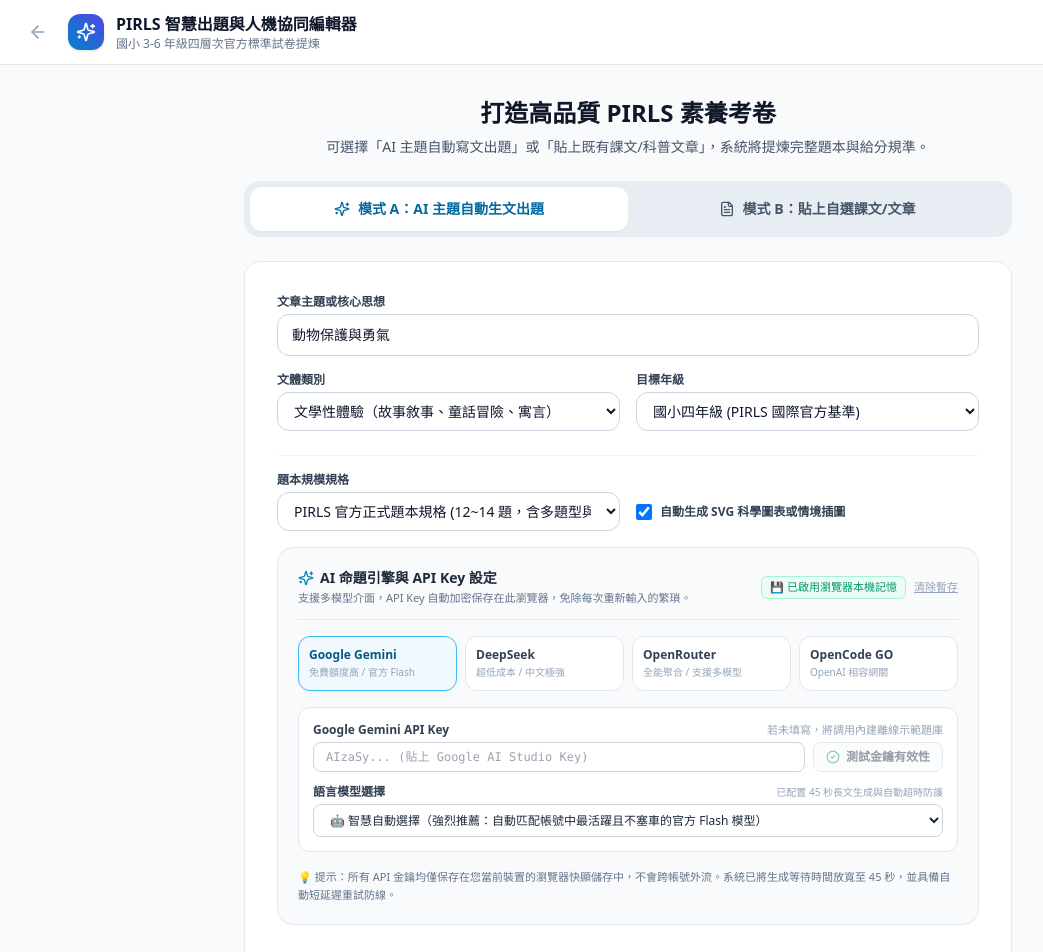
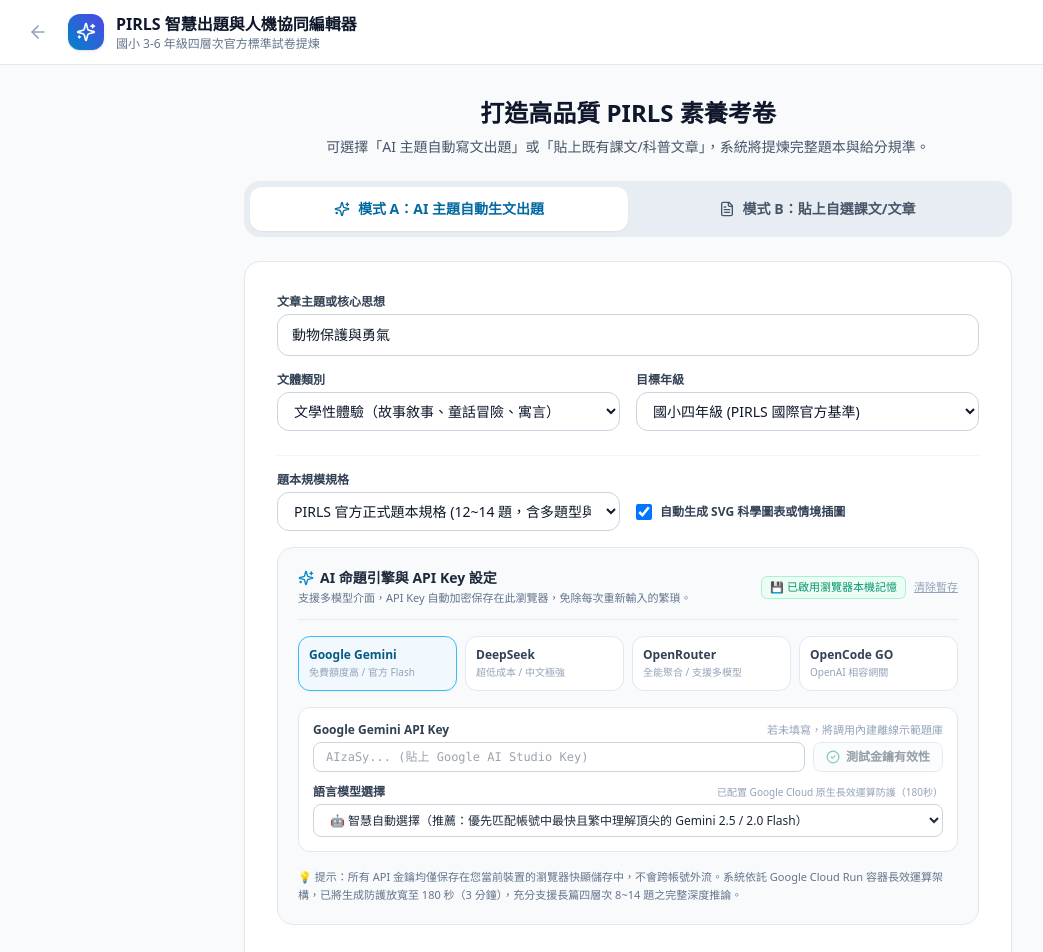
Before and after one commit to clive520/Pirls, a Next.js app: page /dashboard/teacher/create in a window 1280 px wide. Shown: the top 952 px of the page, without its empty margins (12-1055 px from the left). Built offline with nearby package versions, Linux system fonts and the light colour scheme.

Commit message:
fix(llm): extend generation timeout to 180s for Cloud Run and prioritize official Gemini 2.5/2.0 Flash models

```diff
--- a/src/app/api/ai/generate-test/route.ts
+++ b/src/app/api/ai/generate-test/route.ts
@@ -3,7 +3,7 @@ import { verifySessionToken } from '@/lib/jwt';
 import { generatePIRLSTestPaper } from '@/lib/llm-adapter';
 
 export const dynamic = 'force-dynamic';
-export const maxDuration = 60; // 允許長文與多題目四層次完整生成
+export const maxDuration = 300; // Google Cloud Run 容器支援高達 600 秒長效運算，允許長文與多題目四層次深度生成
 
 export async function POST(req: NextRequest) {
   try {
--- a/src/app/api/ai/verify-key/route.ts
+++ b/src/app/api/ai/verify-key/route.ts
@@ -54,13 +54,13 @@ export async function POST(req: NextRequest) {
         const data = await modelsRes.json().catch(() => ({ models: [] }));
         const availableModels: string[] = (data.models || [])
           .filter((m: any) => Array.isArray(m.supportedGenerationMethods) && m.supportedGenerationMethods.includes('generateContent'))
-          .map((m: any) => m.name.replace(/^models\//, ''))
-          .filter((n: string) => !n.includes('2.0') && !n.includes('2.5'));
+          .map((m: any) => m.name.replace(/^models\//, ''));
 
-        const topModel = availableModels.find((n) => n.includes('3.8-flash'))
-          || availableModels.find((n) => n.includes('3.6-flash'))
+        const topModel = availableModels.find((n) => n.includes('2.5-flash'))
+          || availableModels.find((n) => n.includes('2.0-flash'))
+          || availableModels.find((n) => n.includes('1.5-flash'))
           || availableModels[0]
-          || 'gemini-3.8-flash';
+          || 'gemini-2.5-flash';
 
         return NextResponse.json({
           success: true,
--- a/src/app/dashboard/teacher/create/page.tsx
+++ b/src/app/dashboard/teacher/create/page.tsx
@@ -625,7 +625,7 @@ export default function TeacherCreateTestPage() {
                     <div>
                       <div className="flex justify-between items-center mb-1">
                         <label className="text-xs font-bold text-slate-700">語言模型選擇</label>
-                        <span className="text-[10px] text-slate-400">已配置 45 秒長文生成與自動超時防護</span>
+                        <span className="text-[10px] text-slate-400">已配置 Google Cloud 原生長效運算防護（180秒）</span>
                       </div>
 
                       {provider === 'gemini' && (
@@ -635,16 +635,19 @@ export default function TeacherCreateTestPage() {
                           className="block w-full rounded-lg border border-slate-300 px-3 py-1.5 text-xs bg-white text-slate-800 font-medium focus:ring-2 focus:ring-sky-500 focus:outline-none"
                         >
                           <option value="auto">
-                            🤖 智慧自動選擇（強烈推薦：自動匹配帳號中最活躍且不塞車的官方 Flash 模型）
+                            🤖 智慧自動選擇（推薦：優先匹配帳號中最快且繁中理解頂尖的 Gemini 2.5 / 2.0 Flash）
                           </option>
-                          <option value="gemini-3.8-flash">
-                            ⚡ Gemini 3.8 Flash（Google 官方目前主力推薦 Flash 模型）
+                          <option value="gemini-2.5-flash">
+                            ⚡ Gemini 2.5 Flash（Google 最新主力 Flash 模型，超高速、繁中語感佳）
                           </option>
-                          <option value="gemini-3.6-flash">
-                            🍃 Gemini 3.6 Flash（極速備援模型，低負載、無塞車）
+                          <option value="gemini-2.0-flash">
+                            🚀 Gemini 2.0 Flash（極速生成、穩定低延遲）
                           </option>
                           <option value="gemini-1.5-flash">
-                            🏛️ Gemini 1.5 Flash（舊版專案相容模型）
+                            🏛️ Gemini 1.5 Flash（經典穩定相容模型）
+                          </option>
+                          <option value="gemini-2.5-pro">
+                            🧠 Gemini 2.5 Pro（旗艦深度推理，適合精細閱讀題目）
                           </option>
                         </select>
                       )}
@@ -721,7 +724,7 @@ export default function TeacherCreateTestPage() {
                   )}
 
                   <p className="text-[11px] text-slate-500 leading-relaxed">
-                    💡 提示：所有 API 金鑰均僅保存在您當前裝置的瀏覽器快顯儲存中，不會跨帳號外流。系統已將生成等待時間放寬至 45 秒，並具備自動短延遲重試防線。
+                    💡 提示：所有 API 金鑰均僅保存在您當前裝置的瀏覽器快顯儲存中，不會跨帳號外流。系統依託 Google Cloud Run 容器長效運算架構，已將生成防護放寬至 180 秒（3 分鐘），充分支援長篇四層次 8~14 題之完整深度推論。
                   </p>
                 </div>
               </div>
--- a/src/lib/llm-adapter.ts
+++ b/src/lib/llm-adapter.ts
@@ -132,14 +132,14 @@ ${params.pastedText}
 }
 
 /**
- * 串接 Google Gemini API (放寬超時至 45 秒 + 雙模型自動備援)
+ * 串接 Google Gemini API (放寬超時至 180 秒 + 官方最新模型自動備援)
  */
 async function callGeminiAPI(params: GenerateParams, apiKey: string): Promise<TestPaper> {
   const isLiterary = params.textType === 'literary';
   const targetCount = params.questionCountMode === 'standard' ? 14 : 8;
   const { systemInstruction, userPrompt } = buildPIRLSPrompt(params, isLiterary, targetCount);
 
-  // 動態獲取該 API Key 可用的模型（嚴格限制最多 2 款：偏好模型 + 1 款省額度備援）
+  // 動態獲取該 API Key 可用的模型（優先匹配 2.5/2.0/1.5 Flash）
   const models = await getAvailableGeminiModels(apiKey, params.preferredModel);
   let lastError: Error | null = null;
 
@@ -157,8 +157,8 @@ async function callGeminiAPI(params: GenerateParams, apiKey: string): Promise<Te
         },
       };
 
-      // 方向 A：放寬等待時間至 45 秒，支援 503 自動重試
-      const response = await fetchWithRetry(url, payload, 2, 45000);
+      // 依託 Google Cloud Run 容器長效運算能力，放寬等待時間至 180 秒（3 分鐘）
+      const response = await fetchWithRetry(url, payload, 2, 180000);
 
       if (!response.ok) {
         const errJson = await response.json().catch(() => null);
@@ -237,7 +237,7 @@ async function callOpenAICompatibleAPI(
     : defaultModel;
 
   const controller = new AbortController();
-  const timer = setTimeout(() => controller.abort(), 45000); // 45 秒逾時保護
+  const timer = setTimeout(() => controller.abort(), 180000); // 180 秒（3 分鐘）長效運算防護
 
   try {
     const response = await fetch(endpoint, {
@@ -271,16 +271,16 @@ async function callOpenAICompatibleAPI(
     return formatToTestPaper(parsed, params);
   } catch (err: any) {
     if (err.name === 'AbortError') {
-      throw new Error(`[${provider.toUpperCase()}] API 響應逾時 (45秒)，請稍後再試。`);
+      throw new Error(`[${provider.toUpperCase()}] API 響應逾時 (180秒)，請稍後再試。`);
     }
     throw err;
   }
 }
 
 /**
- * 遇到 Google 503 (臨時高負載) 或 429 時的自動短延遲重試機制 (方向 A：放寬等待時間至 45 秒)
+ * 遇到 Google 503 (臨時高負載) 或 429 時的自動短延遲重試機制 (放寬等待時間至 180 秒)
  */
-async function fetchWithRetry(url: string, payload: any, maxRetries = 2, timeoutMs = 45000): Promise<Response> {
+async function fetchWithRetry(url: string, payload: any, maxRetries = 2, timeoutMs = 180000): Promise<Response> {
   let attempt = 0;
   while (attempt < maxRetries) {
     attempt++;
@@ -319,27 +319,27 @@ async function fetchWithRetry(url: string, payload: any, maxRetries = 2, timeout
 }
 
 /**
- * Google 官方活躍 Flash 模型優先序（過濾已淘汰的 2.0 與已不對新用戶開放的 2.5）
+ * Google 官方活躍 Flash 模型優先序（優先使用高速且繁中理解頂尖的 Gemini 2.5 / 2.0 / 1.5 Flash）
  */
 const ACTIVE_FLASH_PRIORITY = [
-  'gemini-3.8-flash',
-  'gemini-3.6-flash',
-  'gemini-3.5-flash-lite',
+  'gemini-2.5-flash',
+  'gemini-2.0-flash',
   'gemini-1.5-flash',
+  'gemini-2.5-pro',
+  'gemini-1.5-pro',
   'gemini-1.5-flash-8b',
 ];
 
 /**
  * 動態探測該 API Key 當前可用且支援 generateContent 的推薦模型清單
- * 優先順序：Gemini 3.8 Flash > 3.6 Flash > 3.5 Flash Lite
- * 嚴格上限：回傳至多 2 個模型，避免輪詢多個模型導致 504 Gateway Timeout
+ * 優先順序：Gemini 2.5 Flash > 2.0 Flash > 1.5 Flash
  */
 export async function getAvailableGeminiModels(apiKey: string, preferredModel?: string): Promise<string[]> {
   const preferred = (preferredModel || '').trim();
 
   try {
     const controller = new AbortController();
-    const timeoutId = setTimeout(() => controller.abort(), 4000);
+    const timeoutId = setTimeout(() => controller.abort(), 8000);
 
     const res = await fetch(`https://generativelanguage.googleapis.com/v1beta/models?key=${apiKey}`, {
       signal: controller.signal,
@@ -349,9 +349,7 @@ export async function getAvailableGeminiModels(apiKey: string, preferredModel?:
       const data = await res.json();
       const activeNames: string[] = (data.models || [])
         .filter((m: any) => Array.isArray(m.supportedGenerationMethods) && m.supportedGenerationMethods.includes('generateContent'))
-        .map((m: any) => m.name.replace(/^models\//, ''))
-        // 嚴格過濾已被 Google 官方淘汰或標記為不對新用戶開放的模型（如 2.0 與 2.5）
-        .filter((name: string) => !name.includes('2.0') && !name.includes('2.5'));
+        .map((m: any) => m.name.replace(/^models\//, ''));
 
       const candidates: string[] = [];
 
@@ -380,12 +378,12 @@ export async function getAvailableGeminiModels(apiKey: string, preferredModel?:
     // 探測逾時或異常
   }
 
-  // 靜態備援清單（若指定模型則優先調用，否則以 3.8-flash 與 3.6-flash 為主）
+  // 靜態備援清單（以官方活躍且快速的 2.5-flash 與 2.0-flash 為主）
   if (preferred && preferred !== 'auto') {
-    const backup = preferred === 'gemini-3.8-flash' ? 'gemini-3.6-flash' : 'gemini-3.8-flash';
+    const backup = preferred === 'gemini-2.5-flash' ? 'gemini-2.0-flash' : 'gemini-2.5-flash';
     return [preferred, backup];
   }
-  return ['gemini-3.8-flash', 'gemini-3.6-flash'];
+  return ['gemini-2.5-flash', 'gemini-2.0-flash', 'gemini-1.5-flash'];
 }
 
 function formatToTestPaper(parsed: any, params: GenerateParams): TestPaper {
```
